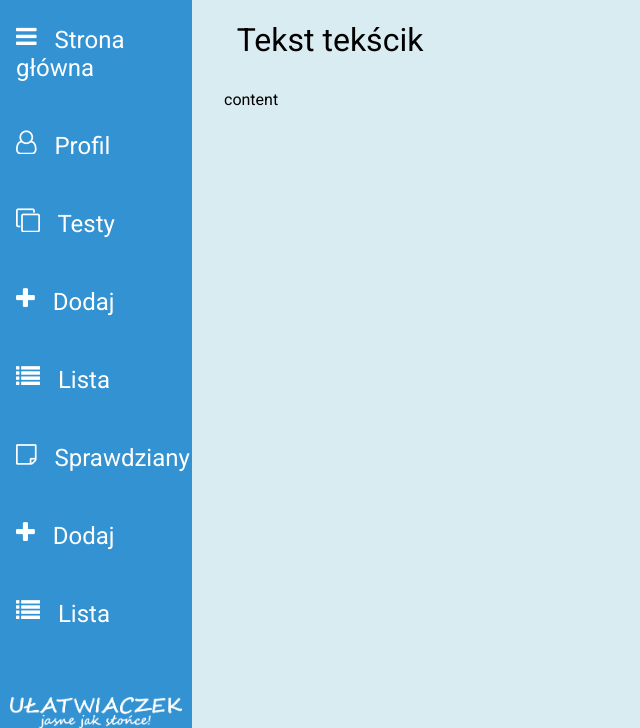
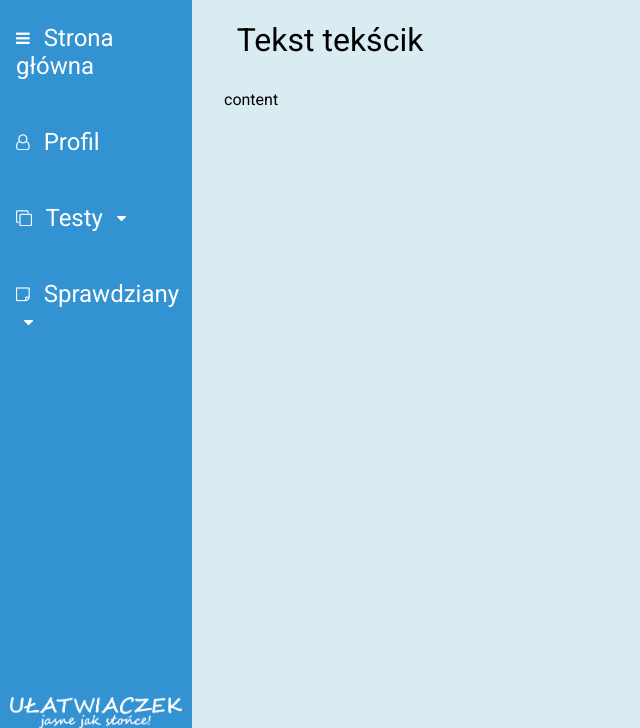
Before and after one commit to Marucik/Ulatwiaczek, a Django app: page / in a window 1280 px wide. Shown: the part 72-800 px from the top of the page, without its empty margins (0-640 px from the left). Run offline with Django 3.2, Linux system fonts and the light colour scheme; style sheets or scripts are compiled from the project's sources; some libraries are stand-ins or nearby versions.

Commit message:
Modyfikacja kodu nawigacji

```diff
--- a/main/templates/base.html
+++ b/main/templates/base.html
@@ -23,18 +23,28 @@
     <main>
   <nav>
     <ul>
-          <li id="strona_glowna"><a href="#"><i class="fa fa-bars" aria-hidden="true"></i> &nbsp; Strona główna</a></li>
-          <li id="profil"><a href="#"><i class="fa fa-user-o" aria-hidden="true"></i> &nbsp; Profil</a></li>
-          <li id="testy"><a class="button"><i class="fa fa-clone" aria-hidden="true"></i> &nbsp; Testy</a></li>
-          <ul class="drop_down">
-            <li><a href="#"><i class="fa fa-plus" aria-hidden="true"></i> &nbsp; Dodaj</a></li>
-            <li><a href="#"><i class="fa fa-list" aria-hidden="true"></i> &nbsp; Lista</a></li>
-          </ul>
-          <li id="sprawdziany"><a class="button"><i class="fa fa-sticky-note-o" aria-hidden="true"></i> &nbsp; Sprawdziany</a></li>
-          <ul class="drop_down">
-            <li><a href="#"><i class="fa fa-plus" aria-hidden="true"></i> &nbsp; Dodaj</a></li>
-            <li><a href="#"><i class="fa fa-list" aria-hidden="true"></i> &nbsp; Lista</a></li>
-          </ul>
+      <li id="stronaGlowna"><a href="#"><span class="ikona"><i class="fa fa-bars" aria-hidden="true"></i></span> Strona główna</a></li>
+      <li id="profil"><a href="#"><span class="ikona"><i class="fa fa-user-o" aria-hidden="true"></i></span> Profil</a></li>
+      <li id="testy">
+        <a class="dropdownButton" href="#">
+          <span class="ikona"><i class="fa fa-clone" aria-hidden="true"></i></span> Testy
+          <span class="rozwin"><i class="fa fa-caret-down" aria-hidden="true"></i></span>
+        </a>
+        <ol>
+          <li id="testyDodaj"><a href="#testdodaj"><span class="ikona"><i class="fa fa-plus" aria-hidden="true"></i></span>Dodaj</a></li>
+          <li id="testyLista"><a href="#"><span class="ikona"><i class="fa fa-list" aria-hidden="true"></i></span>Lista</a></li>
+        </ol>
+      </li>
+      <li id="sprawdziany">
+        <a class="dropdownButton" href="#">
+          <span class="ikona"><i class="fa fa-sticky-note-o" aria-hidden="true"></i></span> Sprawdziany
+          <span class="rozwin"><i class="fa fa-caret-down" aria-hidden="true"></i></span>
+        </a>
+        <ol>
+          <li id="sprawdzianyDodaj"><a href="#sprdodaj"><span class="ikona"><i class="fa fa-plus" aria-hidden="true"></i></span>Dodaj</a></li>
+          <li id="sprawdzianyLista"><a href="#"><span class="ikona"><i class="fa fa-list" aria-hidden="true"></i></span>Lista</a></li>
+        </ol>
+      </li>
     </ul>
     <footer>
       <img src="{% static 'images/napis.png' %}" alt="Napis">
@@ -46,6 +56,6 @@
   </div>
 </main>
   </div>
-  <script src="{% static 'js/main.js' %}" charset="utf-8"></script>
+  <script src="{% static 'js/dropdown.js' %}"></script>
 </body>
 </html>
```
Lines whose indentation alone changed are shown as unchanged.
